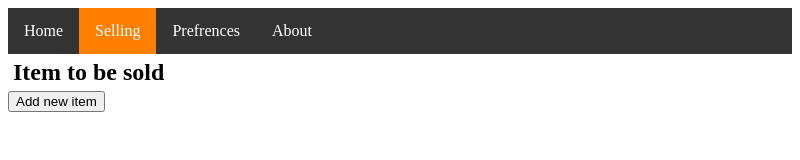
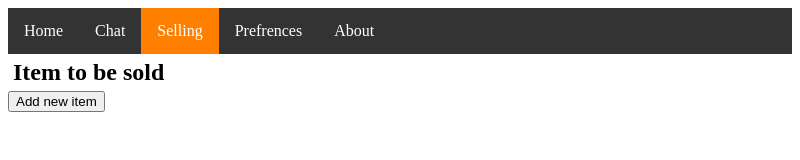
Before and after one commit to Karma58/TradePunt, an Electron app: page selling.html in a window 800 px wide. Drawn offline with Linux system fonts and the light colour scheme; no server answers.

Commit message:
Update selling.html

```diff
--- a/selling.html
+++ b/selling.html
@@ -119,6 +119,7 @@ a:link {
 
 <div class="navigation">
   <li><a href="index.html">Home</a></li>
+  <li><a href="chat.html">Chat</a></li>
   <li><a class="active" href="selling.html">Selling</a></li>
   <li><a href="prefrences.html">Prefrences</a></li>
   <li><a href="about.html">About</a></li>
```
